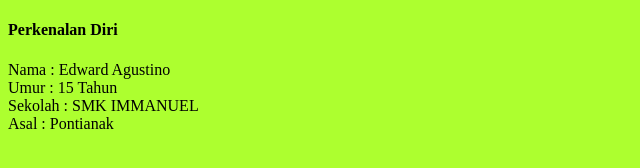
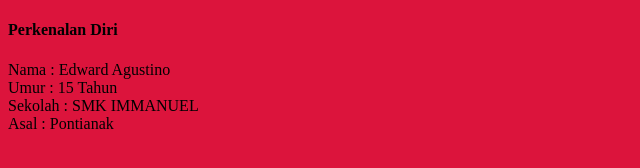
Before and after one commit to EdwardAgustino/belajarGitHub, a plain HTML site: page index.html in a window 1280 px wide. Shown: the whole page, without its empty margins (0-640 px from the left). Drawn offline with Linux system fonts and the light colour scheme.

Commit message:
commit on Tugas_Edward_X-TKJ-2

```diff
--- a/index.html
+++ b/index.html
@@ -1,7 +1,7 @@
 <!DOCTYPE html>
 <style>
     body {
-      background-color: greenyellow;
+      background-color: crimson;
       color: black;
     }
 
```
